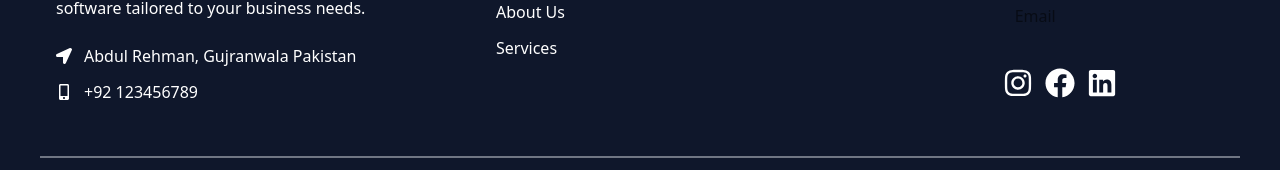
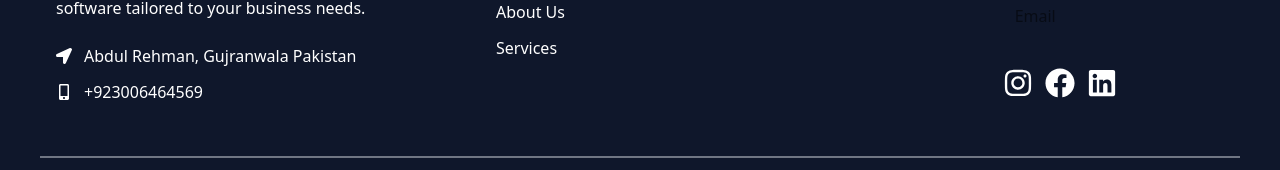
Before and after one commit to likeam/HBDigitalAgency, a React (Vite) app: page /message in a window 1280 px wide. Shown: the part 679-849 px from the top of the page. Built offline with nearby package versions, Linux system fonts and the light colour scheme.

Commit message:
update cell no

```diff
--- a/src/components/Footer.jsx
+++ b/src/components/Footer.jsx
@@ -31,7 +31,7 @@ const Footer = () => {
             </div>
             <div className="mt-3 flex items-center gap-3">
               <FaMobileAlt />
-              <p>+92 123456789</p>
+              <p>+923006464569</p>
             </div>
             {/* Social Handle */}
           </div>
```
